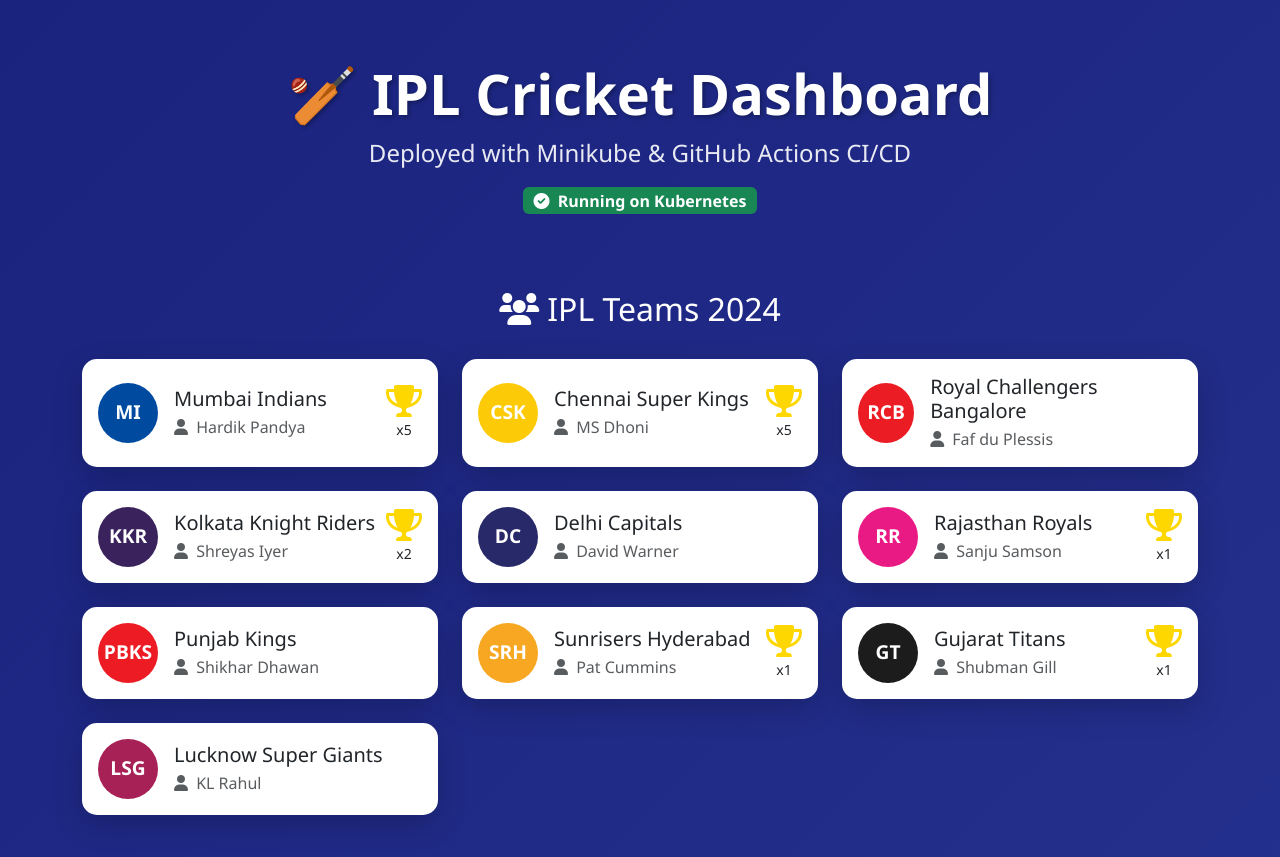
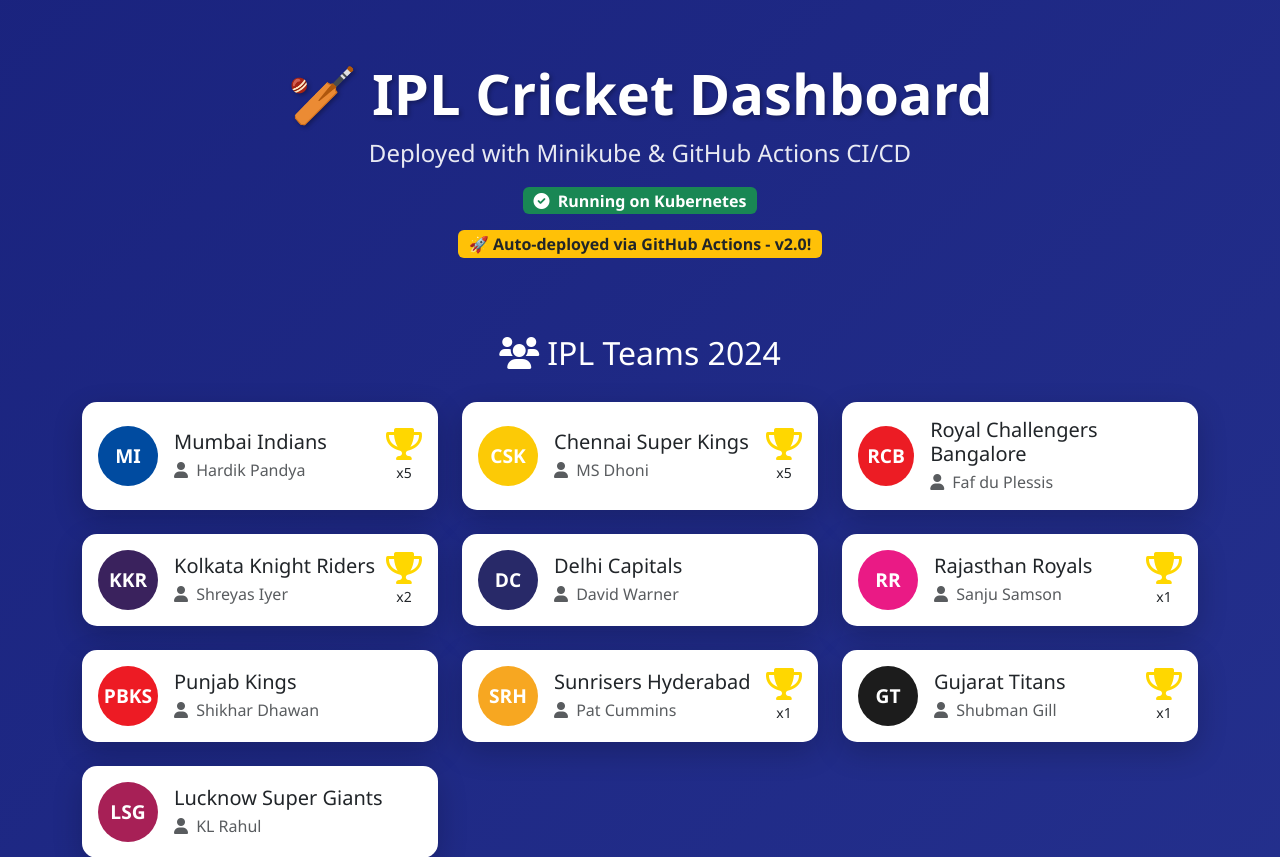
Before and after one commit to Jeevi1990/ipl-cricket-app, a Flask app: page / in a window 1280 px wide. Shown: the part 56-913 px from the top of the page. Run offline with Flask 3, Linux system fonts and the light colour scheme.

Commit message:
🚀 Added auto-deploy badge - testing GitHub Actions CI/CD

```diff
--- a/templates/index.html
+++ b/templates/index.html
@@ -169,6 +169,11 @@
                     <i class="fas fa-check-circle me-1"></i> Running on Kubernetes
                 </span>
             </p>
+            <p class="mt-2">
+                <span class="badge bg-warning text-dark fs-6">
+                    🚀 Auto-deployed via GitHub Actions - v2.0!
+                </span>
+            </p>
         </div>
     </div>
 
```
Also changed, not shown: 1 other file.
